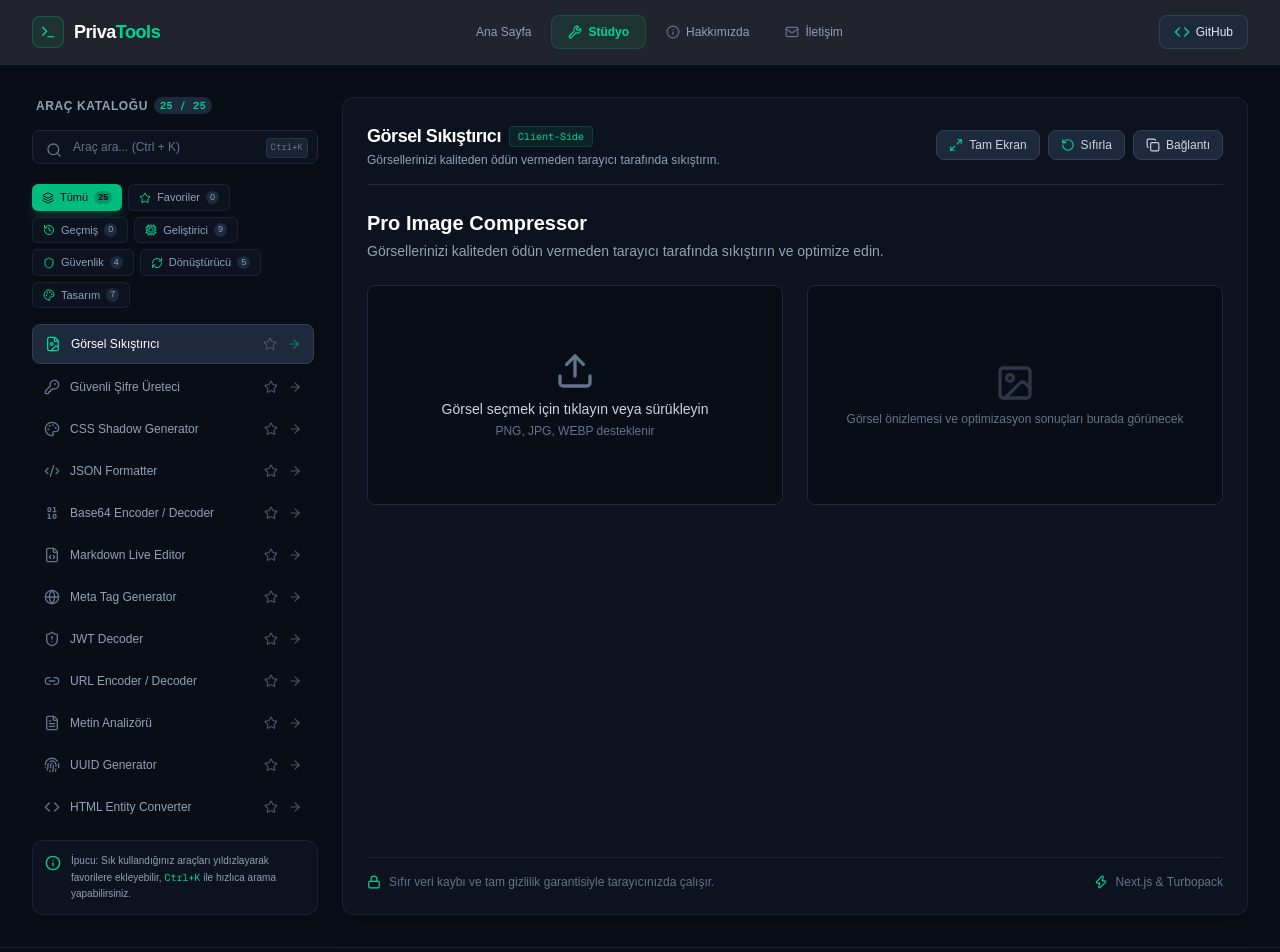
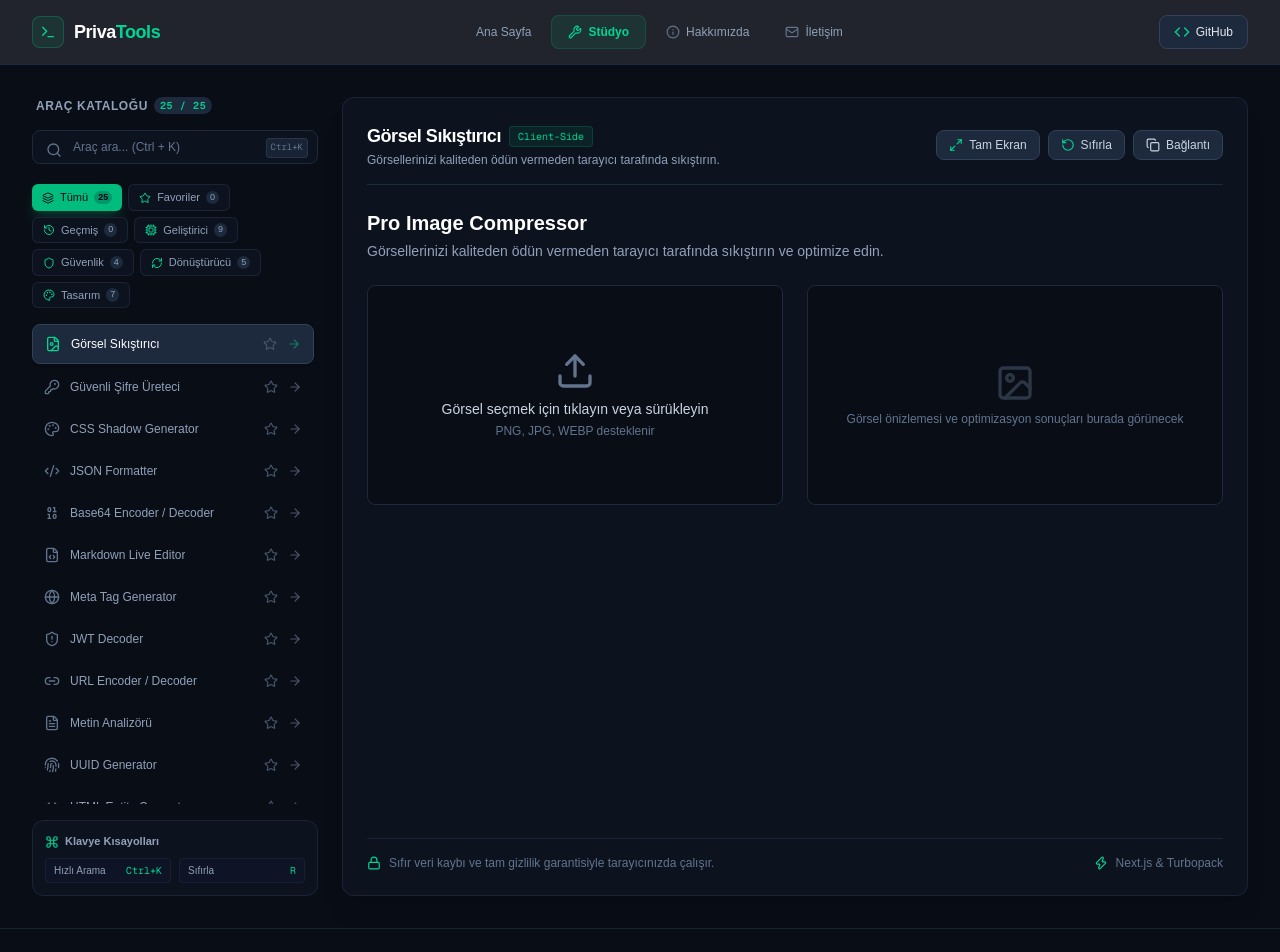
Before and after one commit to MuhammedEdev/privatools, a Next.js app: page /studio in a window 1280 px wide. Shown: the top 952 px of the page. Built offline with nearby package versions, Linux system fonts and the light colour scheme.

Commit message:
feat(studio): add sidebar keyboard shortcuts reference card and refine layout

```diff
--- a/src/app/studio/page.tsx
+++ b/src/app/studio/page.tsx
@@ -6,7 +6,7 @@ import {
   FileImage, KeyRound, Palette, Code2, Binary, FileCode, Globe,
   ShieldAlert, Link2, FileText, Fingerprint, Code, Clock, Pipette,
   Regex, Hash, LayoutGrid, AlignLeft, QrCode, Ruler, Sparkles,
-  Braces, Keyboard, FileSpreadsheet, Link, ArrowRight, Search, Star, Layers, Shield, Cpu, RefreshCw, History, Check, Copy, Lock, Zap, RotateCcw, X, Maximize2, Minimize2, Trash2, Info
+  Braces, Keyboard, FileSpreadsheet, Link, ArrowRight, Search, Star, Layers, Shield, Cpu, RefreshCw, History, Check, Copy, Lock, Zap, RotateCcw, X, Maximize2, Minimize2, Trash2, Command
 } from "lucide-react";
 
 import ImageCompressor from "@/components/tools/ImageCompressor";
@@ -237,7 +237,7 @@ export default function StudioPage() {
               })}
             </div>
 
-            <div className="space-y-1 max-h-[500px] overflow-y-auto pr-1">
+            <div className="space-y-1 max-h-[480px] overflow-y-auto pr-1">
               {filteredTools.map((tool) => {
                 const IconComponent = tool.icon;
                 const isActive = activeTab === tool.id;
@@ -283,12 +283,22 @@ export default function StudioPage() {
               )}
             </div>
 
-            {/* Sol Menü Alt Bilgi İpucu Kartı */}
-            <div className="bg-[#0D121F] border border-slate-800/80 rounded-xl p-3 flex items-start gap-2.5">
-              <Info className="w-4 h-4 text-emerald-400 shrink-0 mt-0.5" />
-              <p className="text-[10px] text-slate-400 leading-relaxed">
-                İpucu: Sık kullandığınız araçları yıldızlayarak favorilere ekleyebilir, <code className="text-emerald-400 font-mono">Ctrl+K</code> ile hızlıca arama yapabilirsiniz.
-              </p>
+            {/* Sol Menü Alt Kısayol Barı */}
+            <div className="bg-[#0D121F] border border-slate-800/80 rounded-xl p-3 space-y-2">
+              <div className="flex items-center gap-1.5 text-slate-400 font-semibold text-[11px]">
+                <Command className="w-3.5 h-3.5 text-emerald-400" />
+                <span>Klavye Kısayolları</span>
+              </div>
+              <div className="grid grid-cols-2 gap-2 text-[10px] text-slate-400">
+                <div className="flex items-center justify-between bg-slate-900/60 px-2 py-1 rounded border border-slate-800/60">
+                  <span>Hızlı Arama</span>
+                  <code className="text-emerald-400 font-mono">Ctrl+K</code>
+                </div>
+                <div className="flex items-center justify-between bg-slate-900/60 px-2 py-1 rounded border border-slate-800/60">
+                  <span>Sıfırla</span>
+                  <code className="text-emerald-400 font-mono">R</code>
+                </div>
+              </div>
             </div>
           </aside>
         )}
```
